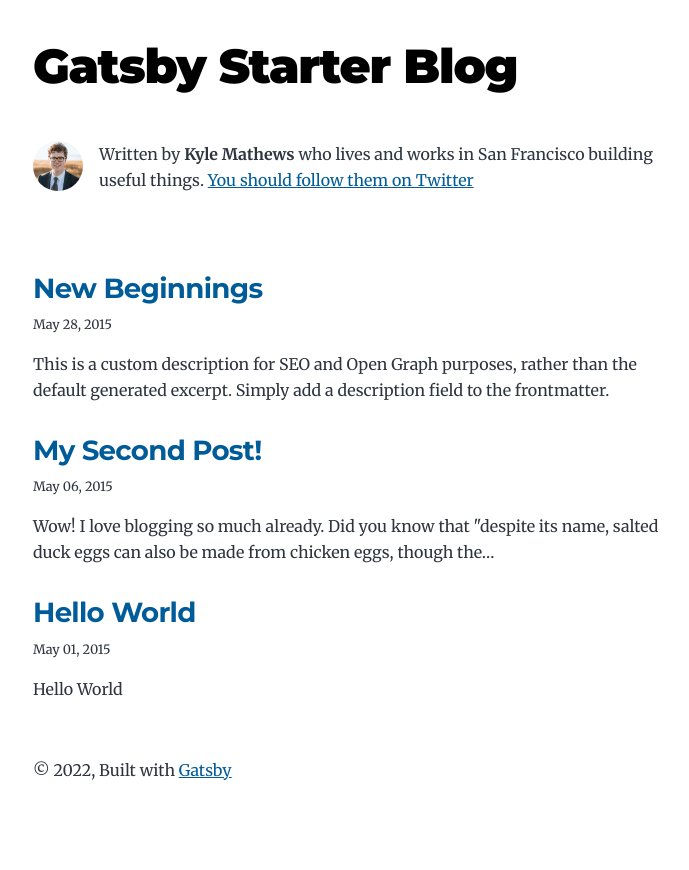
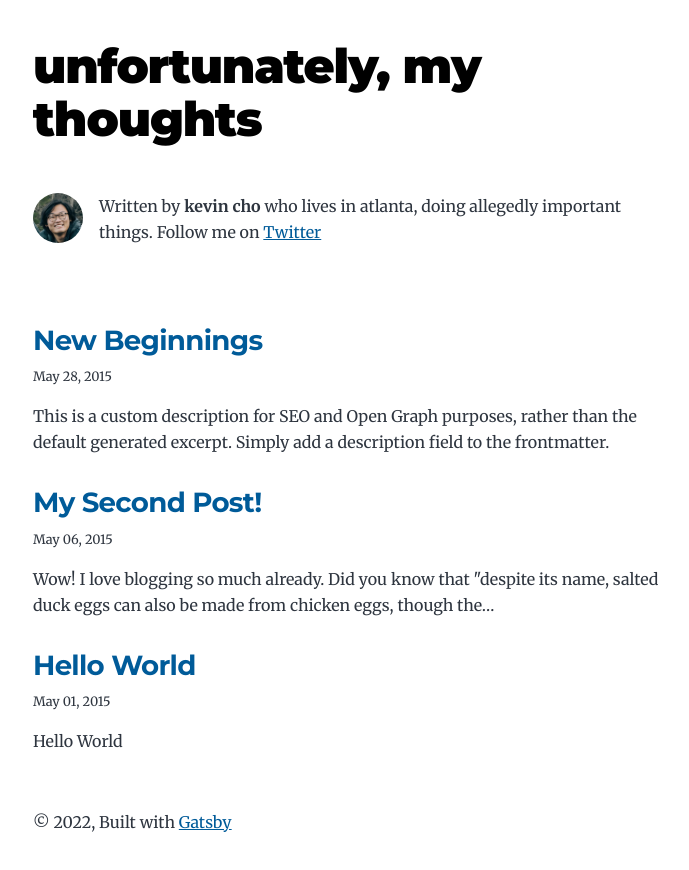
Before and after one commit to ohcnivek/unfortunately-my-thoughts, a Gatsby site: page / in a window 1280 px wide. Shown: the whole page, without its empty margins (291-980 px from the left). Before the commit the page ends 846 px from the top, so only its background shows below. Built offline with nearby package versions, Linux system fonts and the light colour scheme; Gatsby itself is replaced by a stand-in of ours.

Commit message:
init commit. updated bio etc

```diff
--- a/gatsby-config.js
+++ b/gatsby-config.js
@@ -1,14 +1,14 @@
 module.exports = {
   siteMetadata: {
-    title: `Gatsby Starter Blog`,
+    title: `unfortunately, my thoughts`,
     author: {
-      name: `Kyle Mathews`,
-      summary: `who lives and works in San Francisco building useful things.`,
+      name: `kevin cho`,
+      summary: `who lives in atlanta, doing allegedly important things.`,
     },
     description: `A starter blog demonstrating what Gatsby can do.`,
     siteUrl: `https://gatsbystarterblogsource.gatsbyjs.io/`,
     social: {
-      twitter: `kylemathews`,
+      twitter: `certifiedaf`,
     },
   },
   plugins: [
--- a/src/components/bio.js
+++ b/src/components/bio.js
@@ -36,7 +36,7 @@ const Bio = () => {
         className="bio-avatar"
         layout="fixed"
         formats={["auto", "webp", "avif"]}
-        src="../images/profile-pic.png"
+        src="../images/profile-kevin.png"
         width={50}
         height={50}
         quality={95}
@@ -46,8 +46,8 @@ const Bio = () => {
         <p>
           Written by <strong>{author.name}</strong> {author?.summary || null}
           {` `}
-          <a href={`https://twitter.com/${social?.twitter || ``}`}>
-            You should follow them on Twitter
+          Follow me on <a href={`https://twitter.com/${social?.twitter || ``}`}>
+             Twitter
           </a>
         </p>
       )}
```
Also changed, not shown: src/images/profile-kevin.png (added), src/images/profile-pic.png (deleted), 2 other files.
